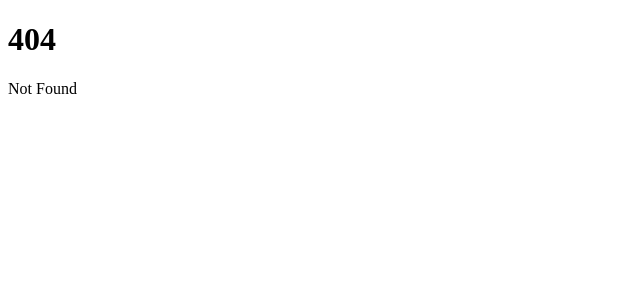
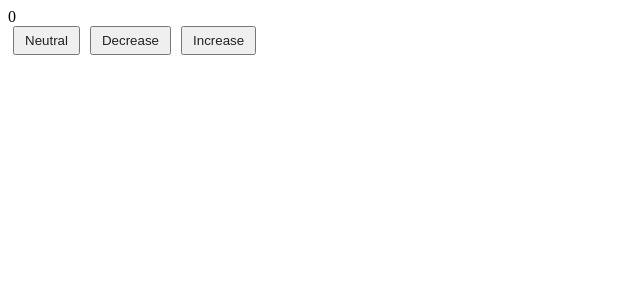
Before and after one commit to sumeshmon/svelte, a SvelteKit app in the folder playground-svlte/: page /button-value-update in a window 1280 px wide. Before the commit this address had no page. Shown: the top 300 px of the page, without its empty margins (0-640 px from the left). Built offline with nearby package versions, Linux system fonts and the light colour scheme.

Commit message:
button value dynamic

```diff
--- /dev/null
+++ b/playground-svlte/src/routes/button-value-update/+page.svelte
@@ -0,0 +1,12 @@
+<script>
+    import Buttons from "./Buttons.svelte";
+    const buttons = [
+      { value: 0, text: 'Neutral' },
+      { value: -1, text: 'Decrease' },
+      { value: 1, text: 'Increase' }
+    ];
+    let buttonValue = 0;
+  </script>
+
+<div>{buttonValue}</div>
+<Buttons {buttons} on:click={(e) => buttonValue += e.detail.value} />
--- /dev/null
+++ b/playground-svlte/src/routes/button-value-update/Buttons.svelte
@@ -0,0 +1,21 @@
+<script>
+    import { createEventDispatcher } from 'svelte';
+    export let buttons;
+
+    let dispatch = createEventDispatcher();
+
+  </script>
+
+  {#each buttons as button}
+    <button on:click={ () => dispatch('click', {value:button.value})}>
+      {button.text}
+    </button>
+  {/each}
+
+  <style>
+    button {
+      padding: 5px 10px;
+      margin: 0 5px;
+      color: #222;
+    }
+  </style>
--- a/playground-svlte/src/routes/play-with-buttons/+page.svelte
+++ b/playground-svlte/src/routes/play-with-buttons/+page.svelte
@@ -26,6 +26,7 @@
     showContent = e.detail
   }}
 />
+
 <hr />
 <!-- loop -->
 {#each ["Mohan Lal", "Mammooty", "Suresh Gopi"] as value, position}
```
